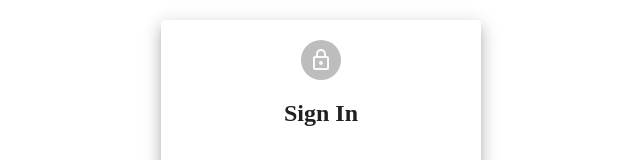
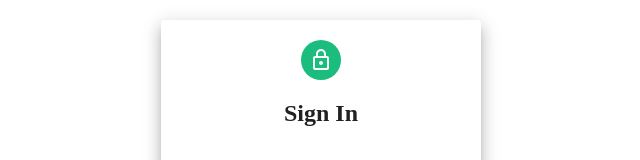
Before and after one commit to AbhishekDesai56/EmployeePayrollFrontEnd, a React (Create React App) app: page / in a window 1280 px wide. Shown: the top 160 px of the page, without its empty margins (319-959 px from the left). Built offline with nearby package versions, Linux system fonts and the light colour scheme.

Commit message:
refactor: redirect component name

```diff
--- a/src/pages/login/login.js
+++ b/src/pages/login/login.js
@@ -34,8 +34,9 @@ const Login = () => {
       .then((response) => {
         if (response.data.success === true) {
           sessionStorage.setItem("token", response.data.token);
+          console.log(sessionStorage.getItem("token"));
           setTimeout(() => {
-            history.push("/Dashboard");
+            history.push("/dashboard");
           }, 2000);
           toast.success(response.data.message, {
             position: "bottom-right",
--- a/src/pages/login/login.scss
+++ b/src/pages/login/login.scss
@@ -6,7 +6,7 @@
 }
 
 .avatarContainer {
-  background-color: #1bbd7e;
+  background-color: #1bbd7e !important;
 }
 
 .btnStyle {
```
